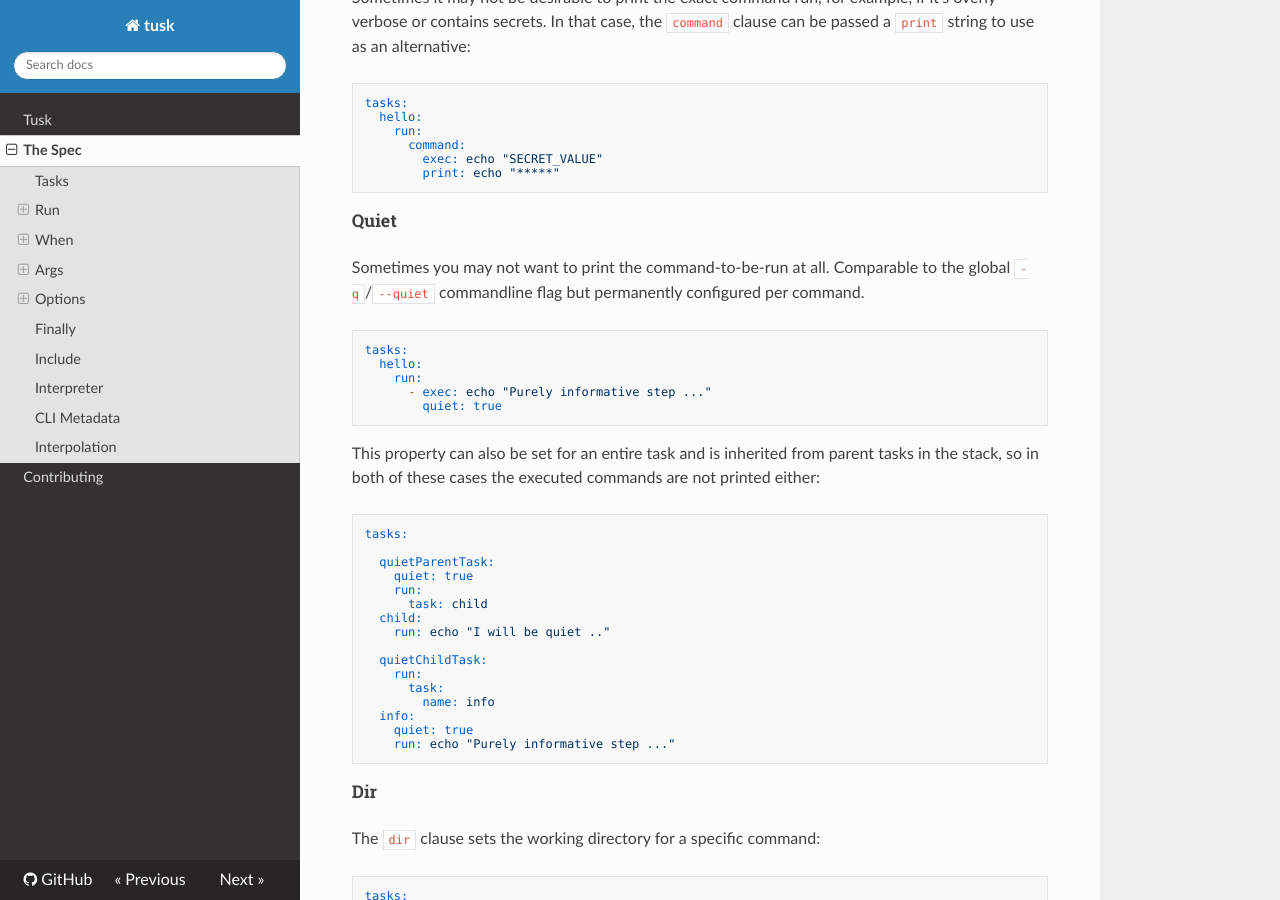
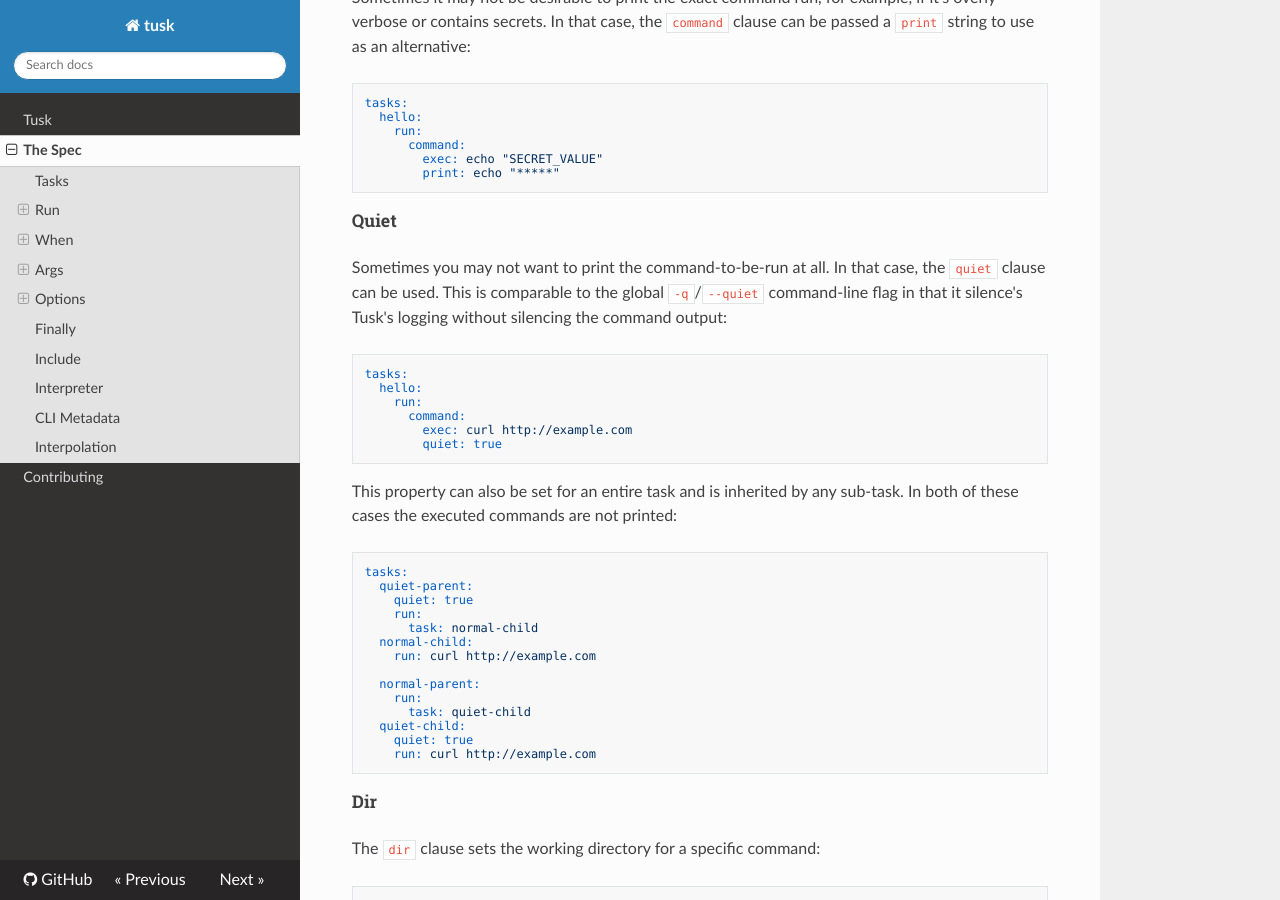
Before and after one commit to rliebz/tusk, an MkDocs documentation site: the page built from docs/spec.md, in a window 1280 px wide and 900 px high, scrolled down 2399 px. Built offline with MkDocs 1.6.1, drawn with Linux system fonts in a browser that asks for light colours; nearby versions of some CDN libraries.

Commit message:
Clarify docs

````diff
--- a/docs/spec.md
+++ b/docs/spec.md
@@ -139,39 +139,38 @@ tasks:
 
 ##### Quiet
 
-Sometimes you may not want to print the command-to-be-run at all. Comparable to
-the global `-q`/`--quiet` commandline flag but permanently configured per
-command.
+Sometimes you may not want to print the command-to-be-run at all. In that case,
+the `quiet` clause can be used. This is comparable to the global `-q`/`--quiet`
+command-line flag in that it silence's Tusk's logging without silencing the
+command output:
 
 ```yaml
 tasks:
   hello:
     run:
-      - exec: echo "Purely informative step ..."
+      command:
+        exec: curl http://example.com
         quiet: true
 ```
 
-This property can also be set for an entire task and is inherited from parent
-tasks in the stack, so in both of these cases the executed commands are not
-printed either:
+This property can also be set for an entire task and is inherited by any
+sub-task. In both of these cases the executed commands are not printed:
 
 ```yaml
 tasks:
-
-  quietParentTask:
+  quiet-parent:
     quiet: true
     run:
-      task: child
-  child:
-    run: echo "I will be quiet .."
+      task: normal-child
+  normal-child:
+    run: curl http://example.com
 
-  quietChildTask:
+  normal-parent:
     run:
-      task:
-        name: info
-  info:
+      task: quiet-child
+  quiet-child:
     quiet: true
-    run: echo "Purely informative step ..."
+    run: curl http://example.com
 ```
 
 ##### Dir
````
